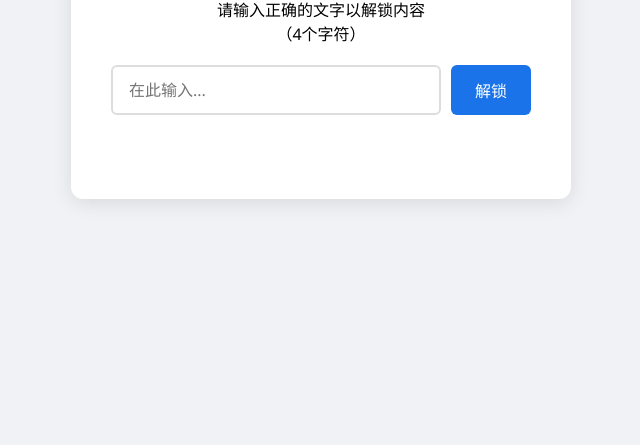
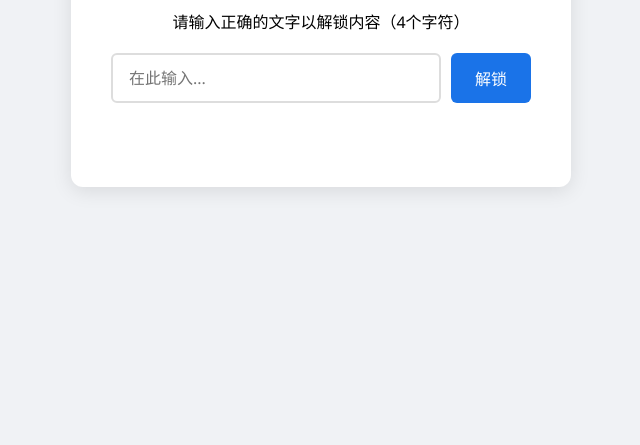
Before and after one commit to LAFEI2000/username.github.io, a plain HTML site: page index.html in a window 1280 px wide. Shown: the part 355-800 px from the top of the page, without its empty margins (319-959 px from the left). Drawn offline with Linux system fonts and the light colour scheme.

Commit message:
Update index.html

```diff
--- a/index.html
+++ b/index.html
@@ -120,8 +120,7 @@
     <!-- 解锁输入区域 -->
     <div class="unlock-container" id="unlock-container">
         <h1>输入解锁文字</h1>
-        <p>请输入正确的文字以解锁内容</p>
-        <p>（4个字符）</p>
+        <p>请输入正确的文字以解锁内容（4个字符）</p>
         <div class="input-group">
             <input type="text" id="unlock-input" placeholder="在此输入...">
             <button id="unlock-btn">解锁</button>
```
